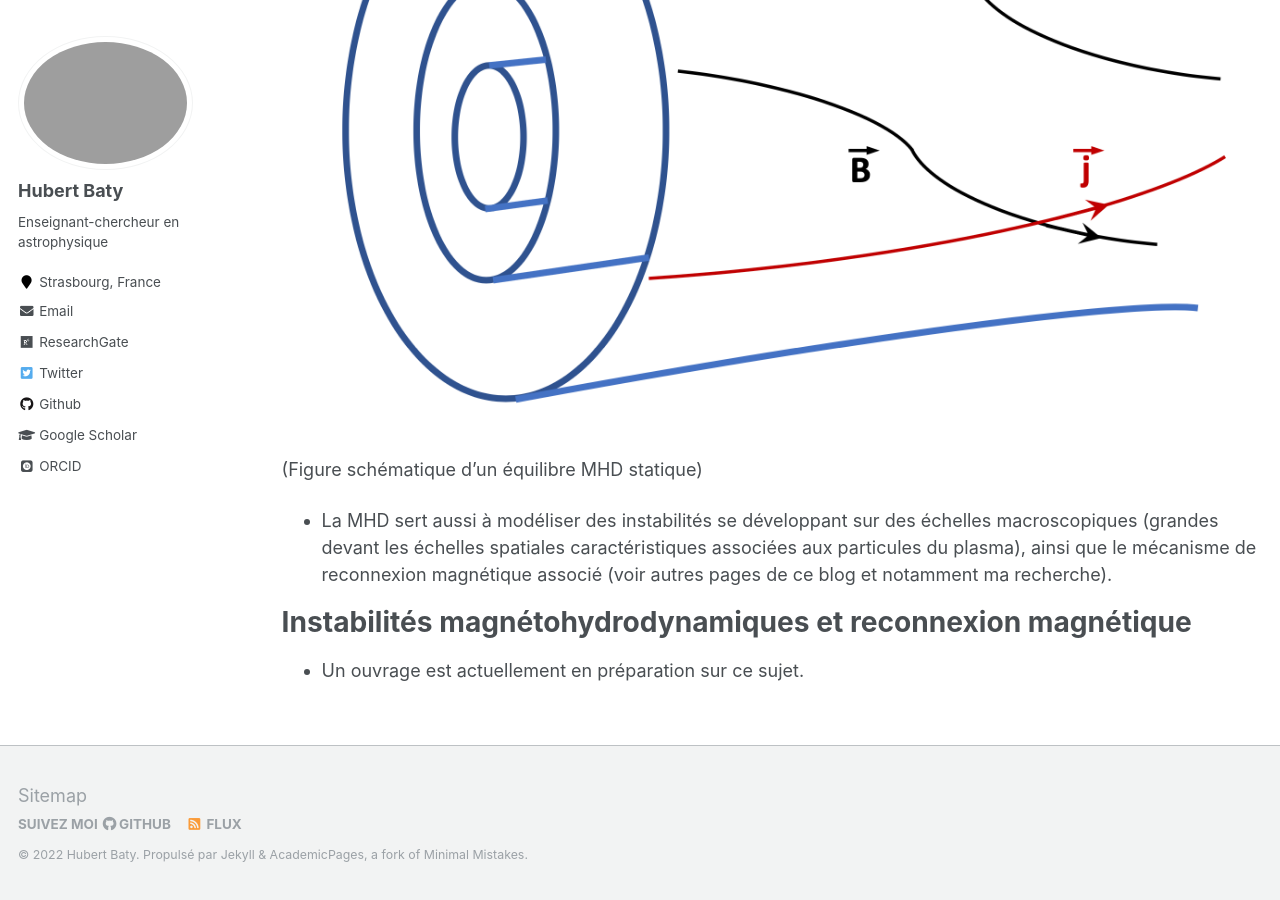
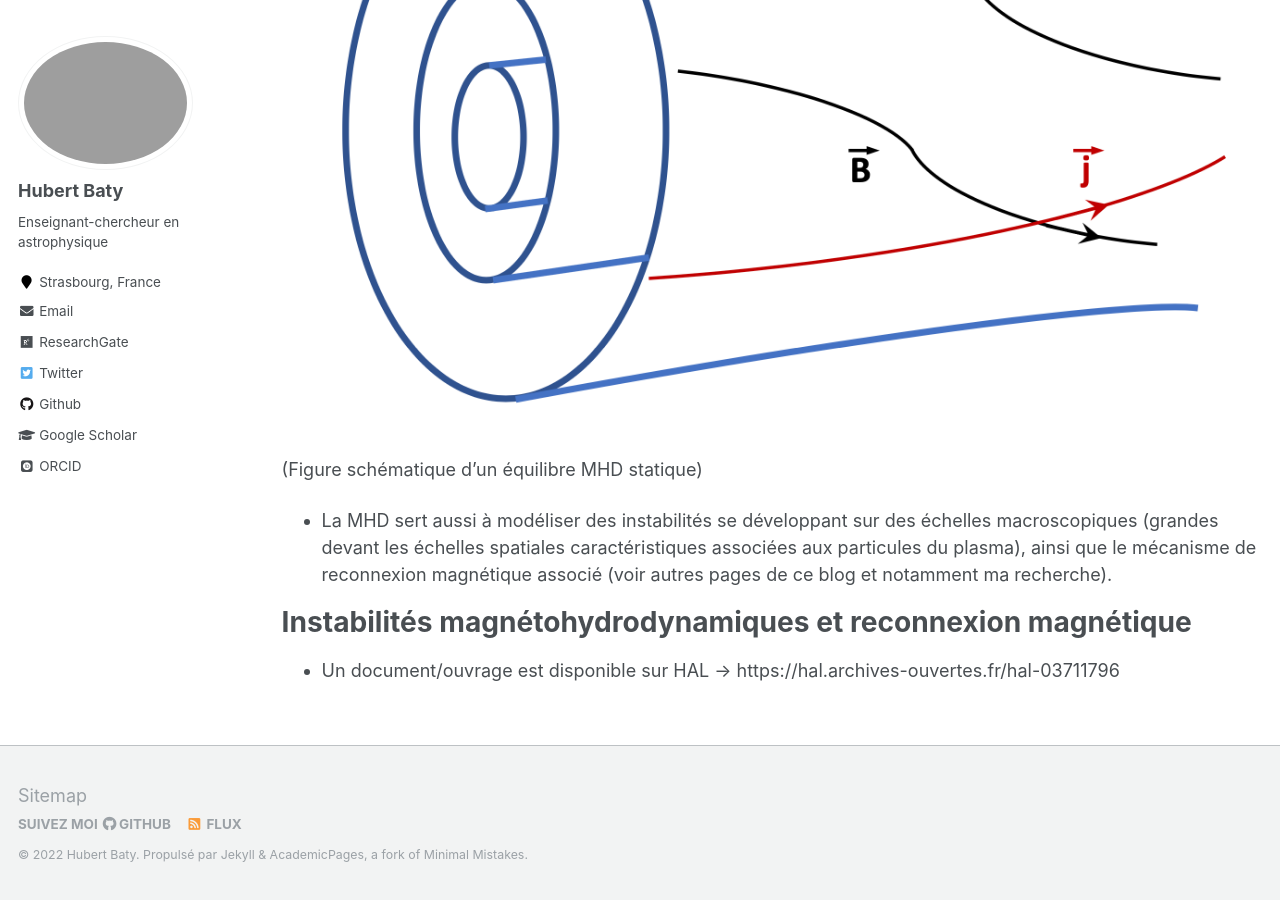
Before and after one commit to hubertbaty/hubertbaty.github.io, a Jekyll site: the page built from _pages/MHD.md, in a window 1280 px wide and 900 px high, scrolled down 3979 px. Built offline with Jekyll 4.4.1, drawn with Linux system fonts in a browser that asks for light colours; some web fonts are replaced; formulas are drawn with MathJax 3.

Commit message:
Update MHD.md

```diff
--- a/_pages/MHD.md
+++ b/_pages/MHD.md
@@ -72,4 +72,4 @@ A quoi peut servir la MHD ?
 
 Instabilités magnétohydrodynamiques et reconnexion magnétique
 ======
-* Un ouvrage est actuellement en préparation sur ce sujet.
+* Un document/ouvrage est disponible sur HAL -> https://hal.archives-ouvertes.fr/hal-03711796
```
